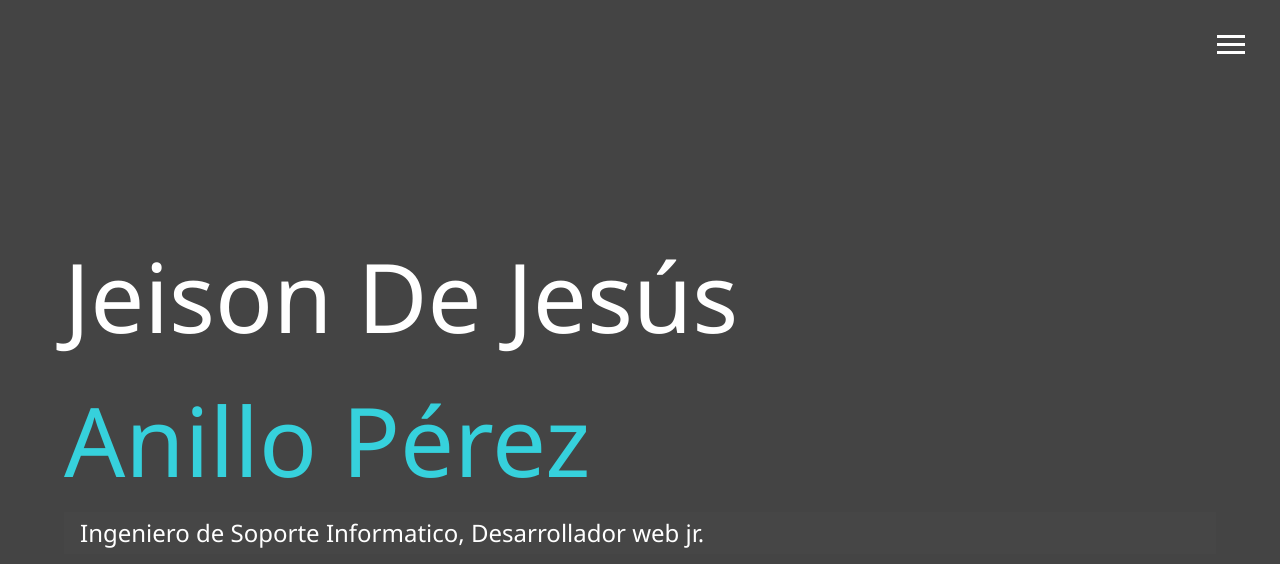
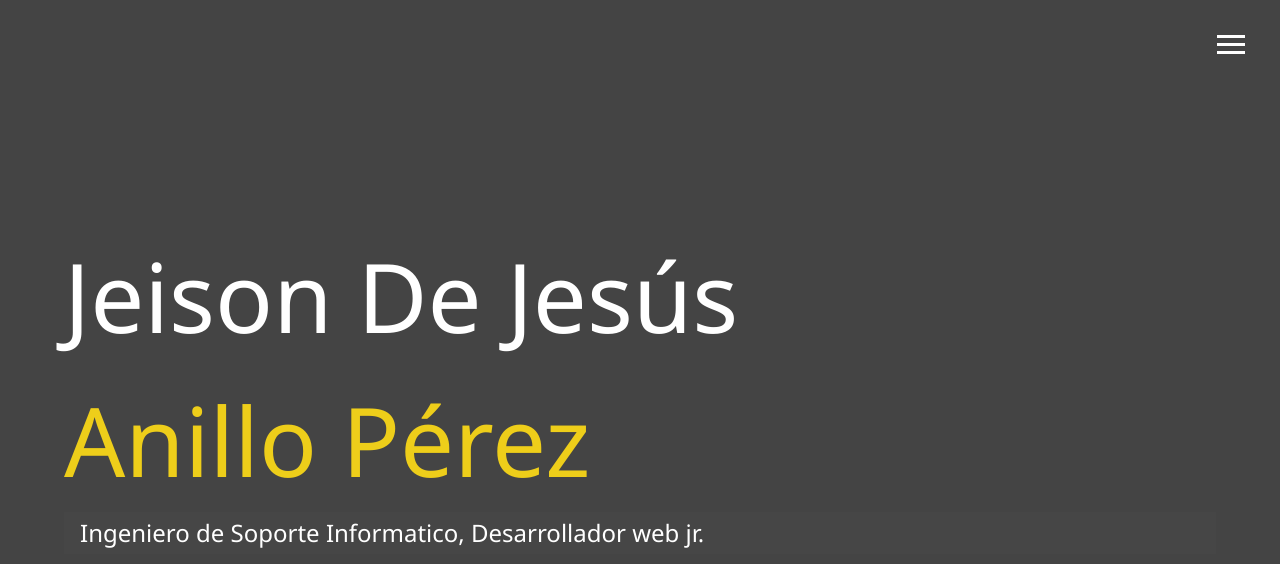
Before and after one commit to GitJay37/Miportafolio, a website: page dist/index.html in a window 1280 px wide. Shown: the top 564 px of the page. Drawn offline with Linux system fonts and the light colour scheme.

Commit message:
Images ok

```diff
--- a/scss/_config.scss
+++ b/scss/_config.scss
@@ -1,5 +1,5 @@
 $primary-color: #444;
-$secondary-color: #36D1DC;
+$secondary-color: #eece1a;
 $show-home-image: true;
 $home-image: url(../img/background.jpg);
 $background-opacity: 0.9;
--- a/scss/_mobile.scss
+++ b/scss/_mobile.scss
@@ -46,7 +46,7 @@
     transform: translate3d(100%, 0, 0);
 
     .portrait {
-      background: url('../img/portrait_small.jpg');
+      background: url('../dist/img/me_small.jpg');
       width: 150px;
       height: 150px;
     }
```
Also changed, not shown: dist/conoceme.html (added), dist/contactame.html (added), dist/css/main.css, dist/img/Me.jpg (added), dist/img/background.jpg (added), dist/img/me_small.jpg (added), dist/img/projects/project1.jpg (added), dist/img/projects/project2.jpg (added), dist/img/projects/project3.jpg (added), dist/img/projects/project4.jpg (added), dist/img/projects/project5.jpg (added), dist/index.html, dist/proyectos.html (added).
